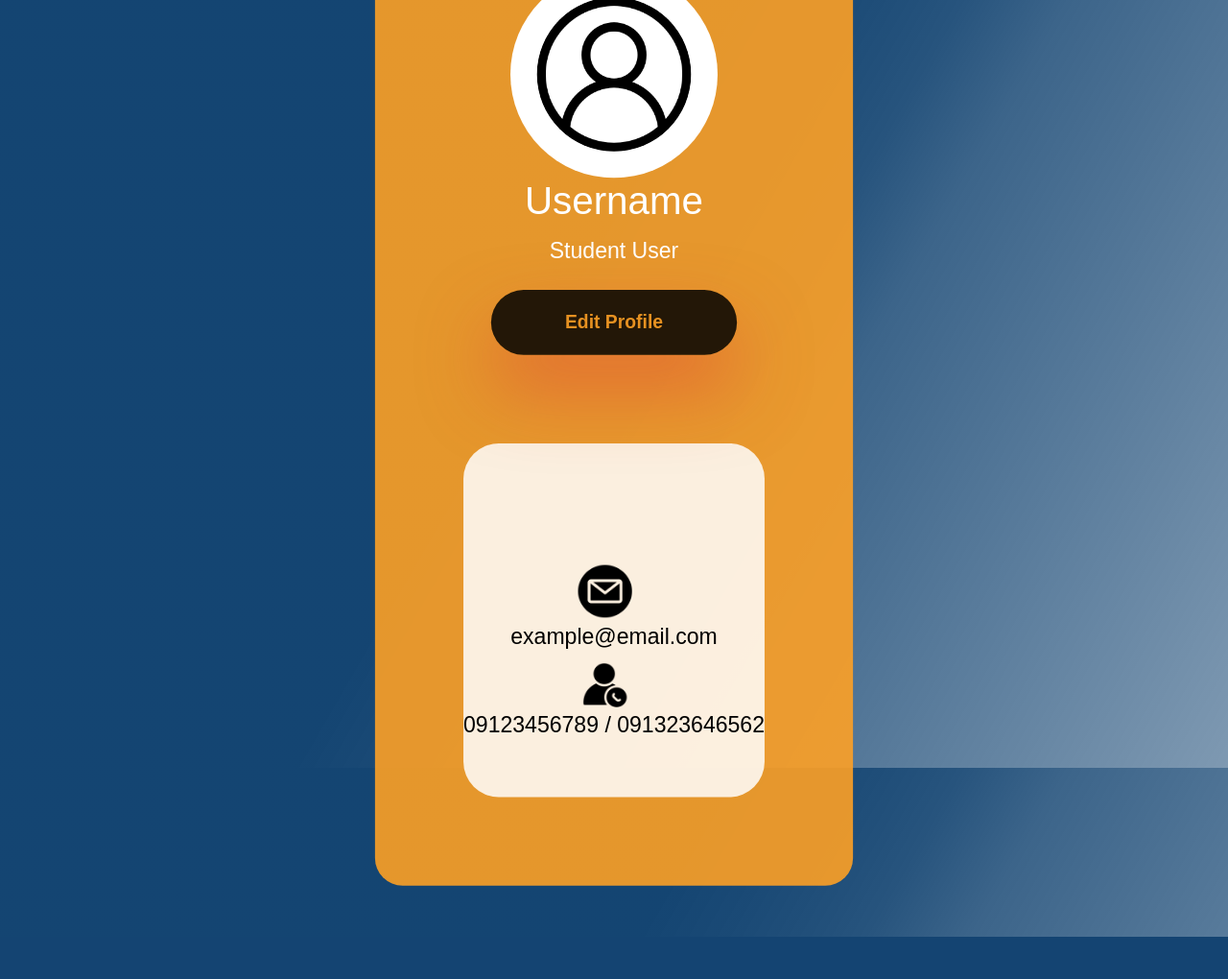
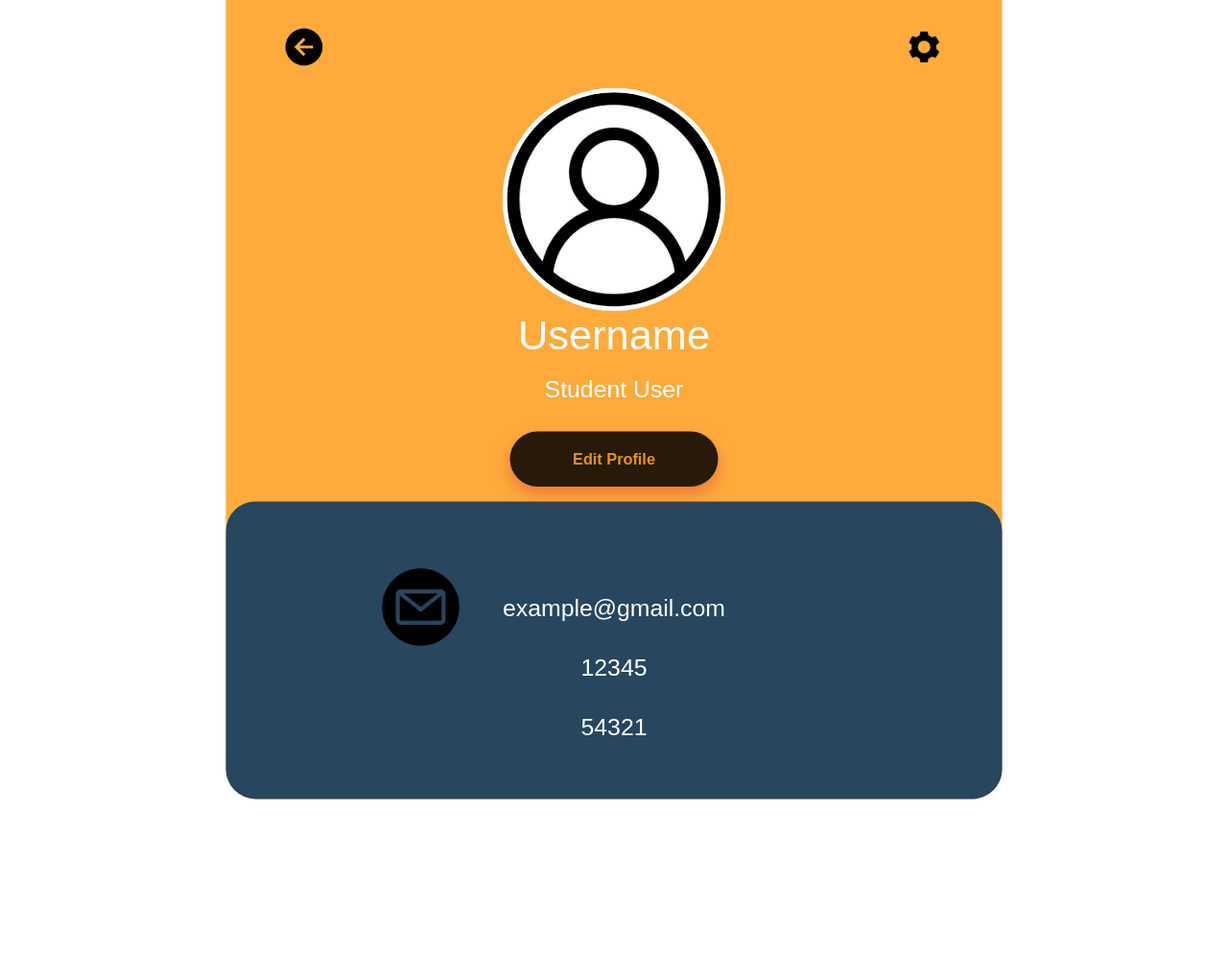
Before and after one commit to tinang0931/ONLINE_SUPPLY_OFFICE_COPY, a Django app: page /prof/ in a window 1280 px wide; the page is wider, and only the part inside the window is pictured. Shown: that part at 96% size. Before the commit the page ends 976 px from the top of that part, so only its background shows below. Run offline with Django 4.2, Linux system fonts and the light colour scheme; the visitor is signed in with stand-in values (Sample User, id 1); some libraries are stand-ins or nearby versions.

Commit message:
kristine/11-11-2023

```diff
--- a/accounts/static/css/prof.css
+++ b/accounts/static/css/prof.css
@@ -1,56 +1,42 @@
-* {
+*{
   margin: 0;
   padding: 0;
   box-sizing: border-box;
-    font-family: 'Poppins', sans-serif;
+  font-family: 'poppins', sans-serif;
 }
 
-  body {
-    background: linear-gradient(120deg, rgba(0, 53, 102, 0.92) 43.98%, rgba(0, 53, 102, 0.899983) 49.22%, rgba(0, 53, 102, 0.867118) 54.74%, rgba(0, 53, 102, 0.845939) 57.59%, rgba(0, 53, 102, 0.7636) 63.96%, rgba(0, 53, 102, 0) 170.25%);
-    display: flex;
-    align-items: center;
-    justify-content: center;
-    transform: scale(1.2);
-  }
 
 .container {
   width: 100%;
   height: 100vh;
   display: flex;
-    flex-direction: column;
   align-items: center;
   justify-content: center;
-    transform: scale(1.2);
+  transform: scale(1.55);
 }
 
+
 .profile-box {
-    background: rgba(255, 161, 37, 0.89);
+  background: #ffa125e3;
   text-align: center;
-    padding: 5vw;
+ padding: 40px 90px;
   color: #fff;
   position: relative;
   border-radius: 20px;
-    margin-bottom: 5vw;
 }
 
-  .back-icon,
-  .setting-icon {
-    width: 5vw;
+
+.back-icon {
+  width: 25px;
   position: absolute;
-    top: 5vw;
+  left: 40px;
+  top: 40px;
   cursor: pointer;
+  transition: transform 0.3s; /* Add a transition for the transform property */
 }
 
-  .back-icon {
-    left: 5vw;
-  }
 
-  .setting-icon {
-    right: 5vw;
-  }
-
-  .back-icon:hover,
-  .setting-icon:hover {
+.back-icon:hover {
   transform: scale(1.2);
 }
 
@@ -75,8 +61,8 @@
   height: 150px;
   border-radius: 50%;
   background: #fff;
-    padding: 1.5vw;
-    margin-top: 5vw;
+  padding: 3px;
+  margin-top: 40px;
   cursor: pointer;
   object-fit: cover;
 }
@@ -87,42 +73,41 @@
   color: #ffa125e3;
   border: none;
   outline: none;
-    box-shadow: 0 2vw 4vw rgba(224, 67, 54, 0.5);
-    padding: 1.05vw 4.2vw;
+  box-shadow: 0 5px 10px rgba(224, 67, 54, 0.5);
+  padding: 10.5px 42px;
   cursor: pointer;
-    border-radius: 3vw;
+  border-radius: 30px;
+  margin-bottom: 10px;
   font-weight: 600;
-    font-size: 1.05vw;
+  font-size: 10.5px;
   transition: background-color 0.3s, color 0.3s, box-shadow 0.3s;
-    margin-bottom: 5vw;
 }
+
 
 .profile-box button:hover {
   background-color: #ffe2bde3;
   color: #fff;
-    box-shadow: 0 2vw 6vw rgba(224, 67, 54, 0.7);
+  box-shadow: 0 5px 15px rgba(224, 67, 54, 0.7);
 }
 
+
 .profile-bottom {
-    background: rgba(255, 255, 255, 0.846);
-    color: #000000;
-    padding: 10vw 0;
-    border-radius: 2vw;
-    height: 20vw;
+  background:rgba(0, 53, 102, 0.845939);
+  color: #fff;
+  padding: 60px 0;
+  margin-right: -90px;
+  margin-left: -90px;
+  margin-bottom: -40px;
+  border-radius: 20px;
+  height: 200px
 }
 
-  .mail_icon,
-  .contact {
-    position: relative;
-    width: 3vw;
-    height: auto;
-    margin-right: 1vw;
-  }
 
 .mail_icon {
-    top: -11.3vw;
+  position: relative;
+  top: -135px;
+  margin-right: 10px;
+  width: 10%;
+  height: auto;
+  left: -125px;
 }
-
-  .contact {
-    top: -9vw;
-  }
--- a/accounts/static/css/profile.css
+++ b/accounts/static/css/profile.css
@@ -255,7 +255,6 @@ font-family: 'Source Sans Pro', sans-serif;
 font-weight: 600;
 font-size: 48px;
 color: #000000;
-border-radius: 20px;
 }
 .email {
 position: absolute;
--- a/accounts/templates/accounts/User/prof.html
+++ b/accounts/templates/accounts/User/prof.html
@@ -56,15 +56,28 @@ $(document).ready(function () {
 
                 </script>
                 <p class="type-of-user">Student User</p>
-                <button type="button">Edit Profile</button>
-                <div class="profile-bottom"
-                    <p class="email">example@email.com</p>
-                    <br>
-                    <p class="contacts">09123456789 / 091323646562</p>
+                <a href="{% url 'profile' %}">
+                <button type="button">Edit Profile</button></a>
+
+
+                <div class="profile-bottom">
+                    <p class="email">example@gmail.com</p>
+                    <p class="contact1">12345</p>
+                    <p class="contact2">54321</p>
+                    <script>
+
+                        var emailAddress = localStorage.getItem('emailAddress') || 'example@gmail.com';
+                        var contact1 = localStorage.getItem('contact1') || '12345';
+                        var contact2 = localStorage.getItem('contact2') || '54321';
+
+                        document.querySelector('.email').textContent = emailAddress;
+                        document.querySelector('.contact1').textContent = contact1;
+                        document.querySelector('.contact2').textContent = contact2;
+
+                      </script>
                     <div class="icons">
                         <img src="{% static 'images/mail.png' %}" class="mail_icon">
                     </div>
-                    <img src="{% static 'images/contact-us.png' %}" class="contact">
                 </div>
                 </div>
             </div>
```
Also changed, not shown: accounts/templates/accounts/User/profile.html (+1 -11 lines). Lines whose indentation alone changed are shown as unchanged.
